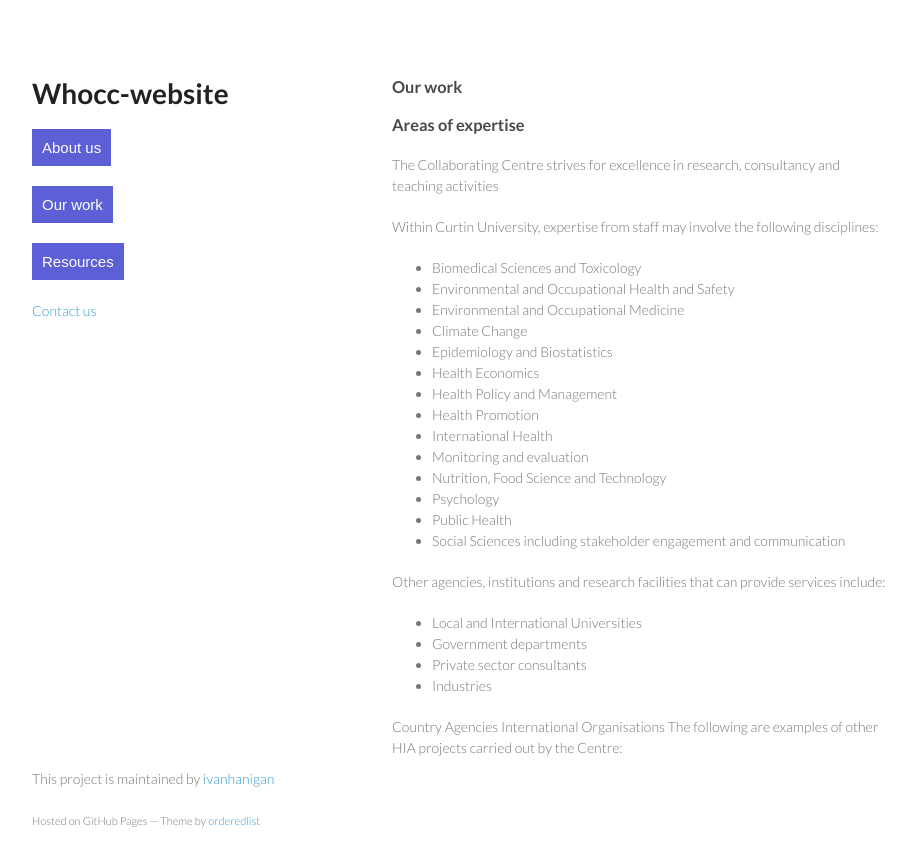
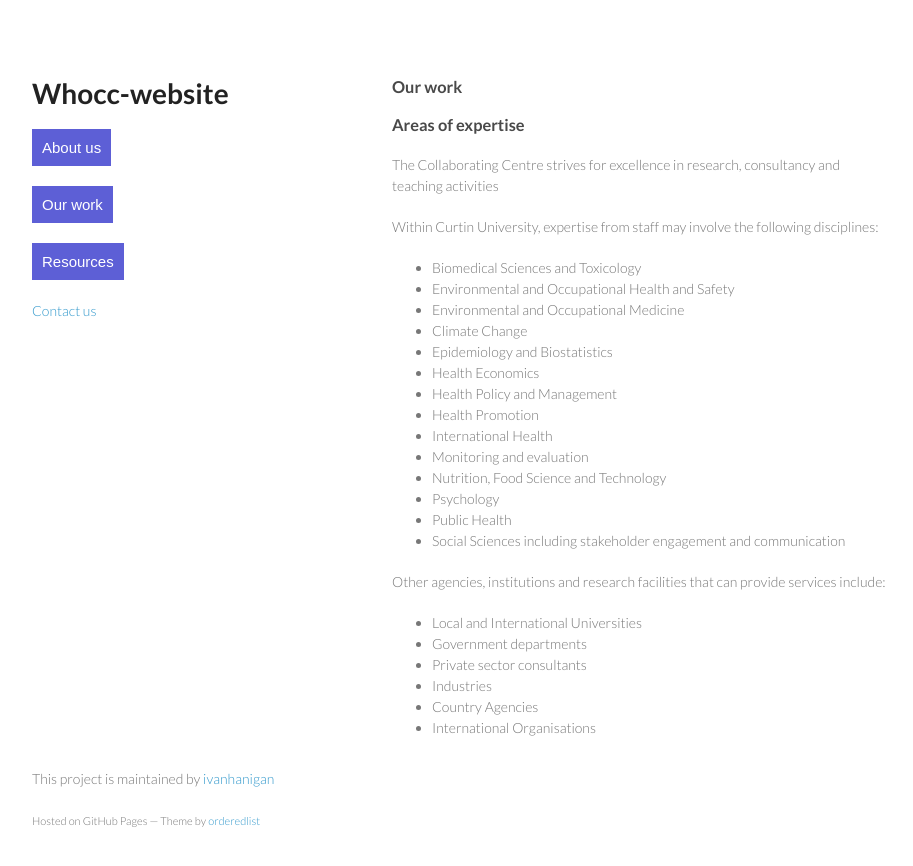
Before and after one commit to ivanhanigan/whocc-cchia-draft-website, a Jekyll site: the page built from areas-of-expertise.md, in a window 1280 px wide. Shown: the top 866 px of the page, without its empty margins (178-1091 px from the left). Built offline with Jekyll 4.4.1, drawn with Linux system fonts in a browser that asks for light colours.

Commit message:
Update areas-of-expertise.md

```diff
--- a/areas-of-expertise.md
+++ b/areas-of-expertise.md
@@ -32,7 +32,5 @@ Other agencies, institutions and research facilities that can provide services i
 - Government departments
 - Private sector consultants
 - Industries
-
-Country Agencies
-International Organisations
-The following are examples of other HIA projects carried out by the Centre:
+- Country Agencies
+- International Organisations
```
